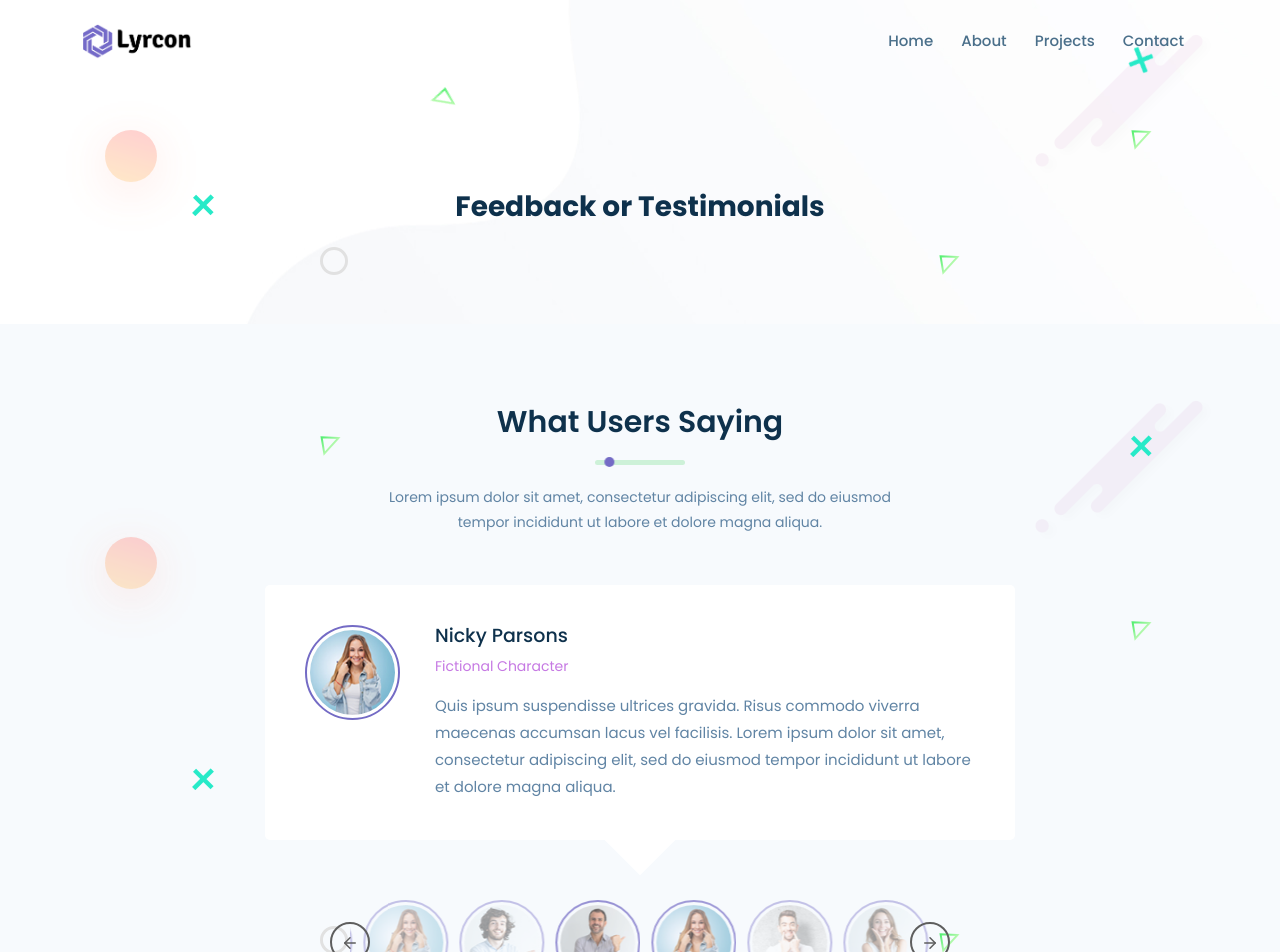
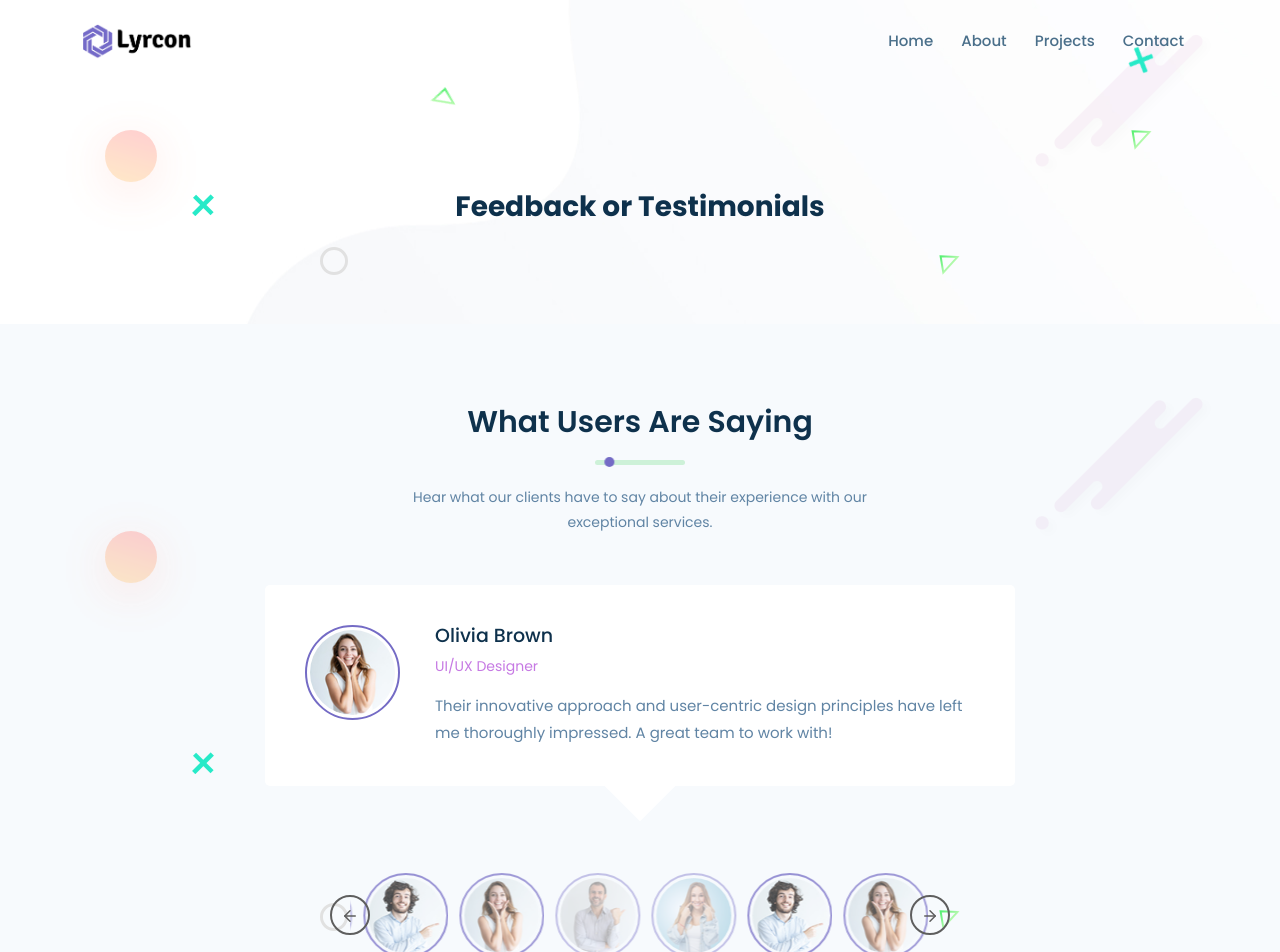
Before and after one commit to atararushi001/lyronwebsite, a Next.js app: page /feedback in a window 1280 px wide. Shown: the top 952 px of the page. Built offline with nearby package versions, Linux system fonts and the light colour scheme.

Commit message:
footerupdate

```diff
--- a/components/Common/Feedback.js
+++ b/components/Common/Feedback.js
@@ -115,11 +115,10 @@ class Feedback extends React.Component {
         <section className="feedback-area ptb-80 bg-f7fafd">
           <div className="container">
             <div className="section-title">
-              <h2>What users Saying</h2>
+              <h2>What Users Are Saying</h2>
               <div className="bar"></div>
               <p>
-                Lorem ipsum dolor sit amet, consectetur adipiscing elit, sed do
-                eiusmod tempor incididunt ut labore et dolore magna aliqua.
+                Hear what our clients have to say about their experience with our exceptional services.
               </p>
             </div>
 
@@ -189,30 +188,6 @@ class Feedback extends React.Component {
               height={146}
             />
           </div>
-          <div className="shape6 rotateme">
-            <Image
-              src={shape4}
-              alt="shape"
-              width={21}
-              height={20}
-            />
-          </div>
-          <div className="shape7">
-            <Image
-              src={shape4}
-              alt="shape"
-              width={21}
-              height={20}
-            />
-          </div>
-          <div className="shape8 rotateme">
-            <Image
-              src={shape2}
-              alt="shape"
-              width={22}
-              height={22}
-            />
-          </div>
         </section>
       </>
     );
@@ -221,60 +196,32 @@ class Feedback extends React.Component {
 
 const DEFAULT_PROPS = [
   {
-    name: "David Gale",
-    profession: "Web Developer",
+    name: "Sophia Carter",
+    profession: "Tech Entrepreneur",
+    image: "/images/client-image/client1.jpg",
+    content:
+      "Working with this company was an absolute pleasure. Their professionalism and expertise are unmatched. They transformed our vision into a seamless product. Highly recommend!",
+  },
+  {
+    name: "Liam Smith",
+    profession: "Product Manager",
     image: "/images/client-image/client2.jpg",
     content:
-      "Quis ipsum suspendisse ultrices gravida. Risus commodo viverra maecenas accumsan lacus vel facilisis. Lorem ipsum dolor sit amet, consectetur adipiscing elit, sed do eiusmod tempor incididunt ut labore et dolore magna aliqua.",
+      "The team went above and beyond to ensure our project was a success. Their dedication and attention to detail are commendable.",
   },
   {
-    name: "Matt Damon",
+    name: "Olivia Brown",
+    profession: "UI/UX Designer",
+    image: "/images/client-image/client3.jpg",
+    content:
+      "Their innovative approach and user-centric design principles have left me thoroughly impressed. A great team to work with!",
+  },
+  {
+    name: "Noah Wilson",
     profession: "Software Engineer",
     image: "/images/client-image/client4.jpg",
     content:
-      "Quis ipsum suspendisse ultrices gravida. Risus commodo viverra maecenas accumsan lacus vel facilisis. Lorem ipsum dolor sit amet, consectetur adipiscing elit, sed do eiusmod tempor incididunt ut labore et dolore magna aliqua.",
-  },
-  {
-    name: "Nicky Parsons",
-    profession: "Fictional Character",
-    image: "/images/client-image/client1.jpg",
-    content:
-      "Quis ipsum suspendisse ultrices gravida. Risus commodo viverra maecenas accumsan lacus vel facilisis. Lorem ipsum dolor sit amet, consectetur adipiscing elit, sed do eiusmod tempor incididunt ut labore et dolore magna aliqua.",
-  },
-  {
-    name: "Jason Momoa",
-    profession: "American Actor",
-    image: "/images/client-image/client5.jpg",
-    content:
-      "Quis ipsum suspendisse ultrices gravida. Risus commodo viverra maecenas accumsan lacus vel facilisis. Lorem ipsum dolor sit amet, consectetur adipiscing elit, sed do eiusmod tempor incididunt ut labore et dolore magna aliqua.",
-  },
-  {
-    name: "Gennady Korotkevich",
-    profession: "Sport Programmer",
-    image: "/images/client-image/client3.jpg",
-    content:
-      "Quis ipsum suspendisse ultrices gravida. Risus commodo viverra maecenas accumsan lacus vel facilisis. Lorem ipsum dolor sit amet, consectetur adipiscing elit, sed do eiusmod tempor incididunt ut labore et dolore magna aliqua.",
-  },
-  {
-    name: "Petr Mitrichev",
-    profession: "Russian Programmer",
-    image: "/images/client-image/client3.jpg",
-    content:
-      "Quis ipsum suspendisse ultrices gravida. Risus commodo viverra maecenas accumsan lacus vel facilisis. Lorem ipsum dolor sit amet, consectetur adipiscing elit, sed do eiusmod tempor incididunt ut labore et dolore magna aliqua.",
-  },
-  {
-    name: "Reid W. Barton",
-    profession: "Mathematics",
-    image: "/images/client-image/client2.jpg",
-    content:
-      "Quis ipsum suspendisse ultrices gravida. Risus commodo viverra maecenas accumsan lacus vel facilisis. Lorem ipsum dolor sit amet, consectetur adipiscing elit, sed do eiusmod tempor incididunt ut labore et dolore magna aliqua.",
-  },
-  {
-    name: "Lisa Sauermann",
-    profession: "Mathematician",
-    image: "/images/client-image/client1.jpg",
-    content:
-      "Quis ipsum suspendisse ultrices gravida. Risus commodo viverra maecenas accumsan lacus vel facilisis. Lorem ipsum dolor sit amet, consectetur adipiscing elit, sed do eiusmod tempor incididunt ut labore et dolore magna aliqua.",
+      "Excellent communication and timely delivery. Their technical expertise is evident in the quality of their work.",
   },
 ];
 
--- a/components/_App/Footer.js
+++ b/components/_App/Footer.js
@@ -3,7 +3,7 @@ import Image from "next/image";
 import Link from "next/link";
 import * as Icon from "react-feather";
 
-import logo from "/public/images/logo.png";
+import logo from "/public/images/logo-w.png";
 
 const Footer = () => {
   const currentYear = new Date().getFullYear();
@@ -14,7 +14,7 @@ const Footer = () => {
         <div className="container">
           <div className="row">
             <div
-              className="col-lg-3 col-md-6"
+              className="col-lg-4 col-md-6"
               data-aos="fade-in"
               data-aos-delay="100"
               data-aos-duration="500"
@@ -27,10 +27,11 @@ const Footer = () => {
                   </Link>
                 </div>
                 <p>
-                  Lorem ipsum dolor sit amet, consectetur adipiscing elit, sed
-                  do eiusmod tempor incididunt ut labore et dolore magna aliqua.
-                  Ut enim ad minim veniam, quis nostrud exercitation ullamco
-                  laboris nisi.
+                  Your Vision, Our Expertise ,At Lyrcon Solutions, we bring your
+                  ideas to life with our expert team. Our dedicated
+                  professionals turn your vision into reality, delivering
+                  innovative solutions and exceptional results. Partner with us
+                  for top-tier quality,"
                 </p>
               </div>
             </div>
@@ -50,22 +51,22 @@ const Footer = () => {
                     <Link href="/about">About Us</Link>
                   </li>
                   <li>
-                    <Link href="/services">Services</Link>
+                    <Link href="/services">Projects</Link>
                   </li>
                   <li>
-                    <Link href="/features">Features</Link>
+                    <Link href="/features">Contact Us</Link>
                   </li>
-                  <li>
+                  {/* <li>
                     <Link href="/pricing">Our Pricing</Link>
                   </li>
                   <li>
                     <Link href="/blog">Latest News</Link>
-                  </li>
+                  </li> */}
                 </ul>
               </div>
             </div>
 
-            <div
+            {/* <div
               className="col-lg-3 col-md-6"
               data-aos="fade-in"
               data-aos-delay="300"
@@ -93,7 +94,7 @@ const Footer = () => {
                   </li>
                 </ul>
               </div>
-            </div>
+            </div> */}
 
             <div
               className="col-lg-3 col-md-6"
@@ -107,19 +108,19 @@ const Footer = () => {
 
                 <ul className="footer-contact-info">
                   <li>
-                    <Icon.MapPin />
-                    27 Division St, New York, <br /> NY 10002, USA
+                    <Icon.MapPin />3 Jay maharaj complex, Dumral Bazar,
+                    Junaraopura, Nadiad, Gujarat-387002{" "}
                   </li>
 
                   <li>
                     <Icon.Mail />
                     Email:{" "}
-                    <a href="mailto:startp@gmail.com">startp@gmail.com</a>
+                    <a href="mailto:contact@lyrcon.com">contact@lyrcon.com</a>
                   </li>
 
                   <li>
                     <Icon.PhoneCall />
-                    Phone: <a href="tel:321984754">+ (321) 984 754</a>
+                    Phone: <a href="tel:+919879058010">+91 9879058010</a>
                   </li>
                 </ul>
 
@@ -171,9 +172,7 @@ const Footer = () => {
               <div className="copyright-area">
                 <p>
                   Copyright &copy; {currentYear} StartP. All rights reserved by{" "}
-                  <a href="https://envytheme.com/" target="_blank">
-                    EnvyTheme
-                  </a>
+                 Lyrcon
                 </p>
               </div>
             </div>
--- a/pages/index.js
+++ b/pages/index.js
@@ -32,7 +32,7 @@ const Index = () => {
 
       <RecentWorks />
 
-      <PricingStyleOne />
+      {/* <PricingStyleOne /> */}
 
       <Feedback />
 
```
